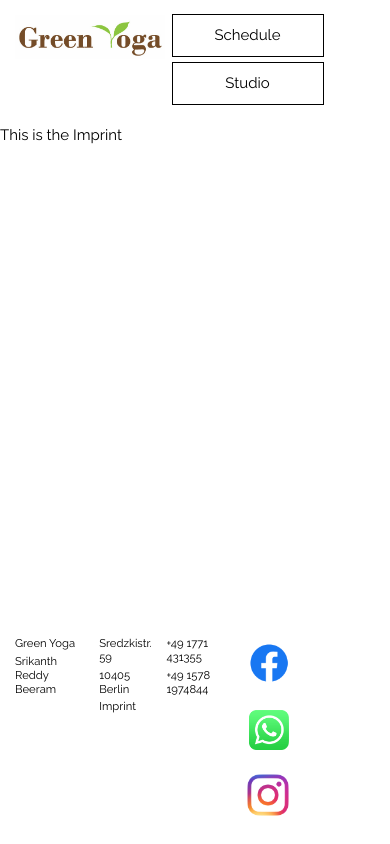
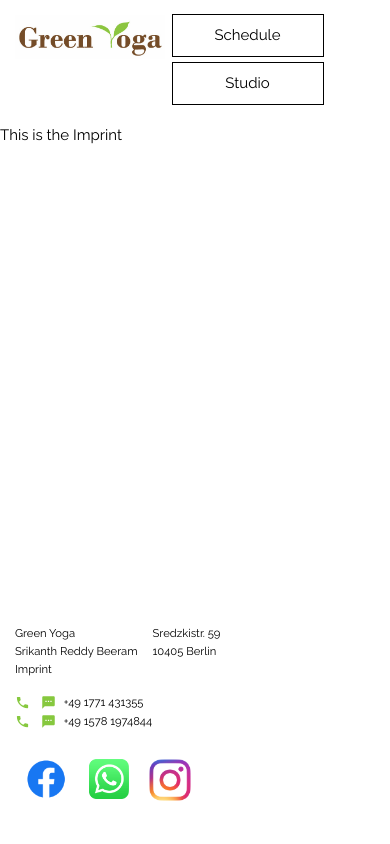
Before and after one commit to Chrysalis-B/green-yoga, a Gatsby site: page /imprint in a window 390 px wide. Built offline with nearby package versions, Linux system fonts and the light colour scheme; Gatsby itself is replaced by a stand-in of ours.

Commit message:
Add phone and sms icons to footer

```diff
--- a/src/components/footer.css
+++ b/src/components/footer.css
@@ -1,6 +1,14 @@
 .footer__wrapper {
     display: flex;
     padding: 1rem;
+}
+
+ @media only screen and (max-width: 600px) {
+    .footer__wrapper {
+        display: flex;
+        padding: 1rem;
+        flex-direction: column;
+    }
 }
 
 .footer__container {
@@ -8,12 +16,11 @@
 }
 
 .footer__address-partition {
-    margin-right: 1rem;
+    margin: 0 1rem 1rem 0;
 }
 
 .footer__address-item {
-    display: block;
-    margin: 0.25rem 0;
+    margin-bottom: 0.25rem;
     font-size: 0.75rem;
     font-style: normal;
     text-decoration: none;
@@ -21,14 +28,17 @@
 }
 
 .footer__address-item-link {
-    display: block;
-    margin: 0.25rem 0;
     font-size: 0.75rem;
     font-style: normal;
     text-decoration: none;
+    vertical-align: top;
     color: #000;
 }
 
 .footer__address-item-link:hover {
     color: #86C83E;
 }
+
+.footer__address-icon-phone {
+    margin-right: 0.5rem;
+}
--- a/src/components/footer.js
+++ b/src/components/footer.js
@@ -1,6 +1,8 @@
 import React from "react"
 import { Link } from "gatsby"
 import Img from "gatsby-image/withIEPolyfill"
+import PhoneIcon from "../assets/icons/phone.svg"
+import SmsIcon from "../assets/icons/sms.svg"
 import { useStaticQuery, graphql } from "gatsby"
 
 import "./footer.css"
@@ -45,17 +47,17 @@ export default () => {
             <div className="footer__address-partition">
                 <p className="footer__address-item">Green Yoga</p>
                 <p className="footer__address-item">Srikanth Reddy Beeram</p>
+                <div><Link className="footer__address-item-link" to="/imprint">Imprint</Link></div>
             </div>
             <div className="footer__address-partition">
-                <a className="footer__address-item-link" href="https://goo.gl/maps/87LAAiKgWsxpH5b46" target="_blank" rel="noopener noreferrer">Sredzkistr. 59</a>
-                <a className="footer__address-item-link" href="https://goo.gl/maps/87LAAiKgWsxpH5b462" target="_blank" rel="noopener noreferrer">10405 Berlin</a>
-                <Link className="footer__address-item-link" to="/imprint">Imprint</Link>
+                <div><a className="footer__address-item-link" href="https://goo.gl/maps/87LAAiKgWsxpH5b46" target="_blank" rel="noopener noreferrer">Sredzkistr. 59</a></div>
+                <div><a className="footer__address-item-link" href="https://goo.gl/maps/87LAAiKgWsxpH5b46" target="_blank" rel="noopener noreferrer">10405 Berlin</a></div>
             </div>
         </address>
         <div className="footer__container">
             <div className="footer__address-partition">
-                <a className="footer__address-item-link" href="tel:49-1771431355">+49 1771 431355</a>
-                <a className="footer__address-item-link" href="tel:49-15781974844">+49 1578 1974844</a>
+                <div><img className="footer__address-icon-phone" src={PhoneIcon} alt="call"/> <img className="footer__address-icon-phone" src={SmsIcon} alt="text"/><a className="footer__address-item-link" href="tel:49-1771431355">+49 1771 431355</a></div>
+                <img className="footer__address-icon-phone" src={PhoneIcon} alt="call"/> <img className="footer__address-icon-phone" src={SmsIcon} alt="text"/><a className="footer__address-item-link" href="tel:49-15781974844">+49 1578 1974844</a>
             </div>
         </div>
         <div className="footer__container">
--- a/src/components/hero.css
+++ b/src/components/hero.css
@@ -1,6 +1,6 @@
 .hero-section__image-container {
     width: 100%;
-    height: 500px;
+    height: 80vh;
 }
 
 .hero-section__background-image {
```
Also changed, not shown: src/assets/icons/phone.svg (added), src/assets/icons/sms.svg (added).
